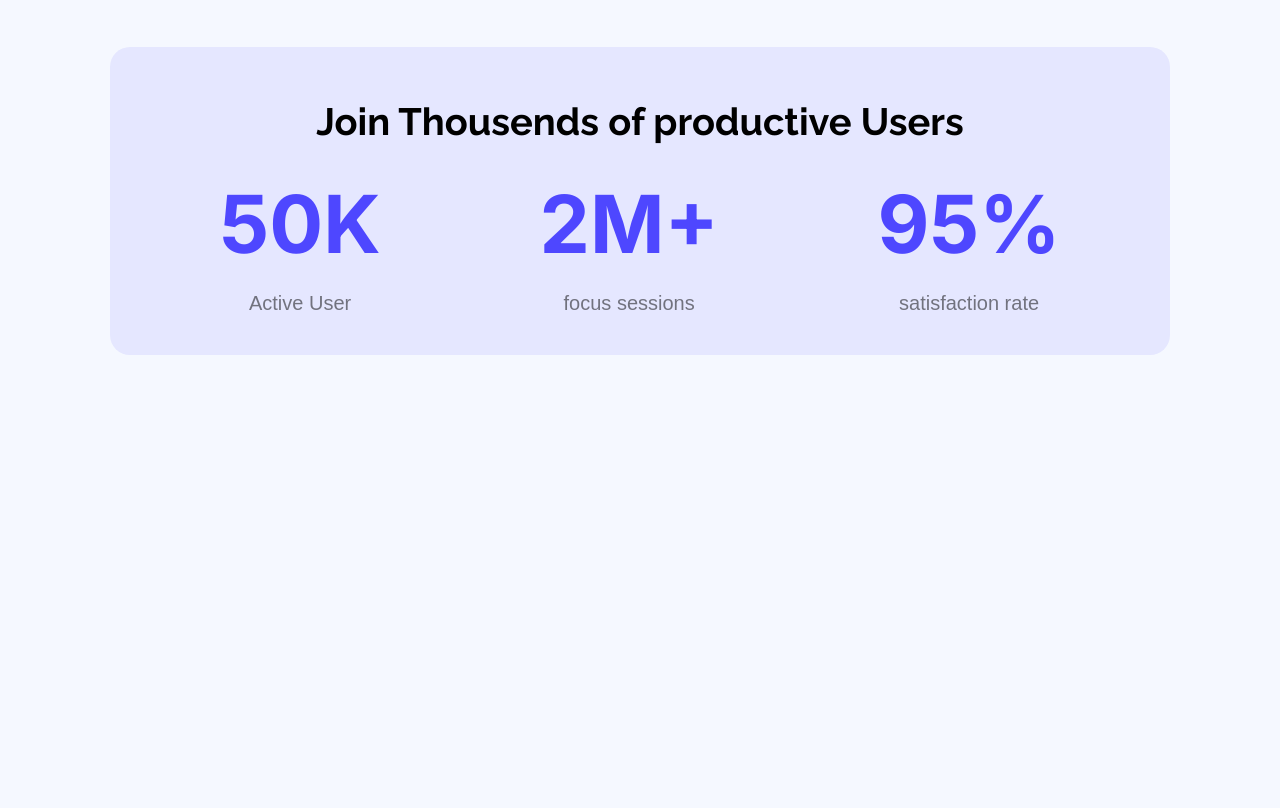
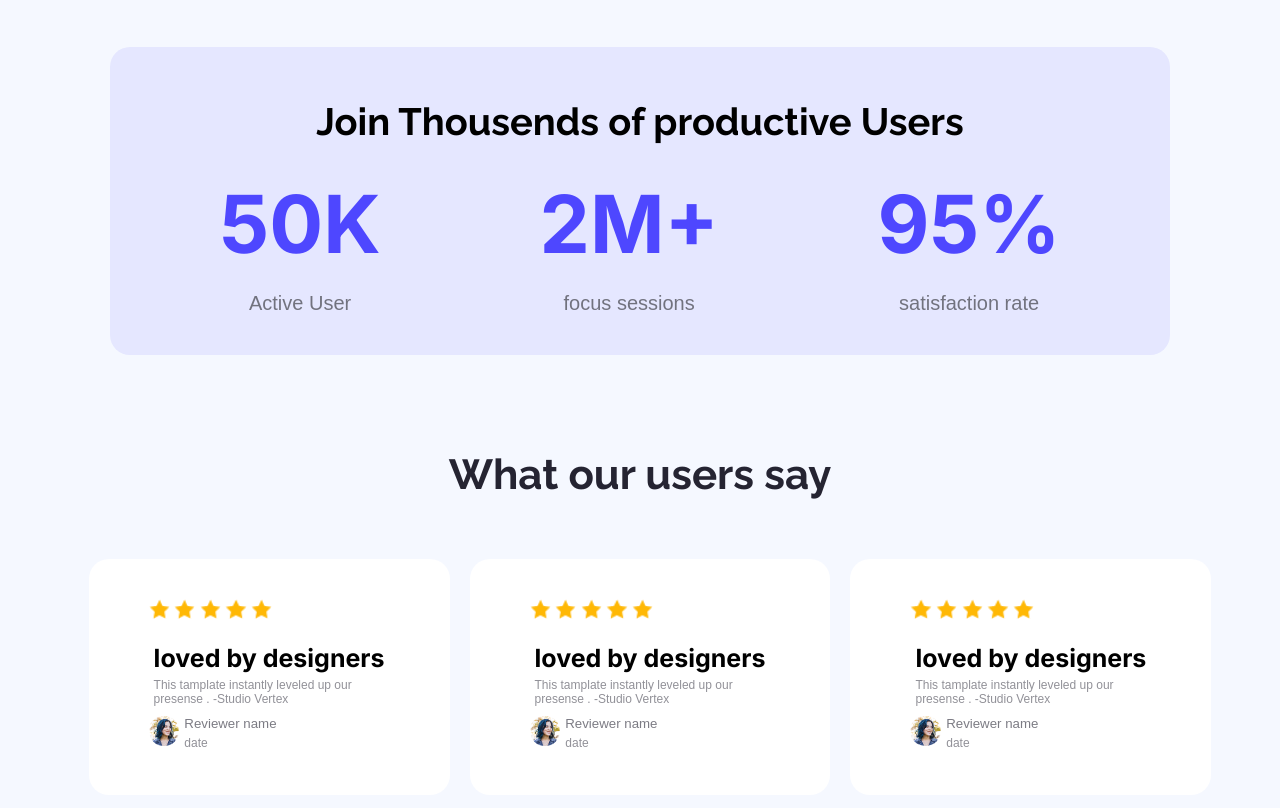
Before and after one commit to Rafsan2006-DEV/Assignment-1, a plain HTML site: page index.html in a window 1280 px wide. Shown: the part 845-1653 px from the top of the page. Before the commit the page ends 1200 px from the top, so only its background shows below. Drawn offline with Linux system fonts and the light colour scheme.

Commit message:
Fourth commit(Review)

```diff
--- a/Styles/portfolio.css
+++ b/Styles/portfolio.css
@@ -179,3 +179,79 @@ nav{
     color: #000000;
     opacity: 50%;
 }
+
+/* Review Part */
+
+.cd-main{
+    display: flex;
+    justify-content: center;
+    margin-top: 50px;
+    margin-bottom: 100px;
+}
+.card-main{
+    width: 1000px 500px;
+    margin: 10px 50px;
+    justify-content: left;
+
+}
+.card-main h1{
+    text-align: center;
+    margin-bottom: 60px;
+    font-size: 42px;
+    color: #252432;
+    font-weight: 700;
+}
+.card{
+    background-color: white;
+    border-radius: 20px;
+    margin-left: 20px;
+    padding: 40px 60px;
+}
+.card-inner{
+    width: 00px 500px;
+    display: flex;
+    justify-content:space-between;
+
+}
+.star1{
+    height: 20px;
+    margin-bottom: 20px;
+}
+.card h4{
+    font-size: 25px;
+    margin: 0px 5px;
+}
+.card p{
+    font-size: 12px;
+    margin: 5px;
+    color:#252432;
+    opacity: 50%;
+    padding: 0px 20px 0px 0px;
+}
+.card-img-set{
+    display: flex;
+}
+.com-dit h5{
+    margin: 5px;
+    padding: 0px;
+    color:#252432;
+    opacity: 60%;
+    font-weight: 100;
+}
+.com-dit p{
+    margin: 5px;
+    padding: 0px;
+    color:#252432;
+    opacity: 50%;
+    font-weight: 100;
+}
+.card-img1{
+    border-radius: 50%;
+    height: 30px;
+    margin-top: 5px;
+}
+.card:hover{
+    box-shadow: 8px 5px 2px rgb(238, 238, 238);
+    background-color: rgb(227, 239, 255);
+    transition: 0.5s;
+}
--- a/index.html
+++ b/index.html
@@ -88,5 +88,83 @@
         </div>
       </section>
     </div>
+
+    <!-- Review Part -->
+    <div class="cd-main">
+      <section class="card-main">
+        <h1 class="font-raleway">What our users say</h1>
+        <div class="card-inner">
+          <div class="card">
+            <div class="star">
+              <img src="Assets/icon-star.png" alt="" class="star1" />
+              <img src="Assets/icon-star.png" alt="" class="star1" />
+              <img src="Assets/icon-star.png" alt="" class="star1" />
+              <img src="Assets/icon-star.png" alt="" class="star1" />
+              <img src="Assets/icon-star.png" alt="" class="star1" />
+            </div>
+            <h4 class="font-inter">loved by designers</h4>
+            <p>
+              This tamplate instantly leveled up our <br />
+              presense . -Studio Vertex
+            </p>
+            <div class="card-img-set">
+              <div class="card-img">
+                <img src="Assets/avatar.png" alt="" class="card-img1" />
+              </div>
+              <div class="com-dit">
+                <h5>Reviewer name</h5>
+                <p>date</p>
+              </div>
+            </div>
+          </div>
+          <div class="card">
+            <div class="star">
+              <img src="Assets/icon-star.png" alt="" class="star1" />
+              <img src="Assets/icon-star.png" alt="" class="star1" />
+              <img src="Assets/icon-star.png" alt="" class="star1" />
+              <img src="Assets/icon-star.png" alt="" class="star1" />
+              <img src="Assets/icon-star.png" alt="" class="star1" />
+            </div>
+            <h4 class="font-inter">loved by designers</h4>
+            <p>
+              This tamplate instantly leveled up our <br />
+              presense . -Studio Vertex
+            </p>
+            <div class="card-img-set">
+              <div class="card-img">
+                <img src="Assets/avatar.png" alt="" class="card-img1" />
+              </div>
+              <div class="com-dit">
+                <h5>Reviewer name</h5>
+                <p>date</p>
+              </div>
+            </div>
+          </div>
+          <div class="card">
+            <div class="star">
+              <img src="Assets/icon-star.png" alt="" class="star1" />
+              <img src="Assets/icon-star.png" alt="" class="star1" />
+              <img src="Assets/icon-star.png" alt="" class="star1" />
+              <img src="Assets/icon-star.png" alt="" class="star1" />
+              <img src="Assets/icon-star.png" alt="" class="star1" />
+            </div>
+            <h4 class="font-inter">loved by designers</h4>
+            <p>
+              This tamplate instantly leveled up our <br />
+              presense . -Studio Vertex
+            </p>
+            <div class="card-img-set">
+              <div class="card-img">
+                <img src="Assets/avatar.png" alt="" class="card-img1" />
+              </div>
+              <div class="com-dit">
+                <h5>Reviewer name</h5>
+                <p>date</p>
+              </div>
+            </div>
+          </div>
+        </div>
+      </section>
+    </div>
   </body>
 </html>
```
